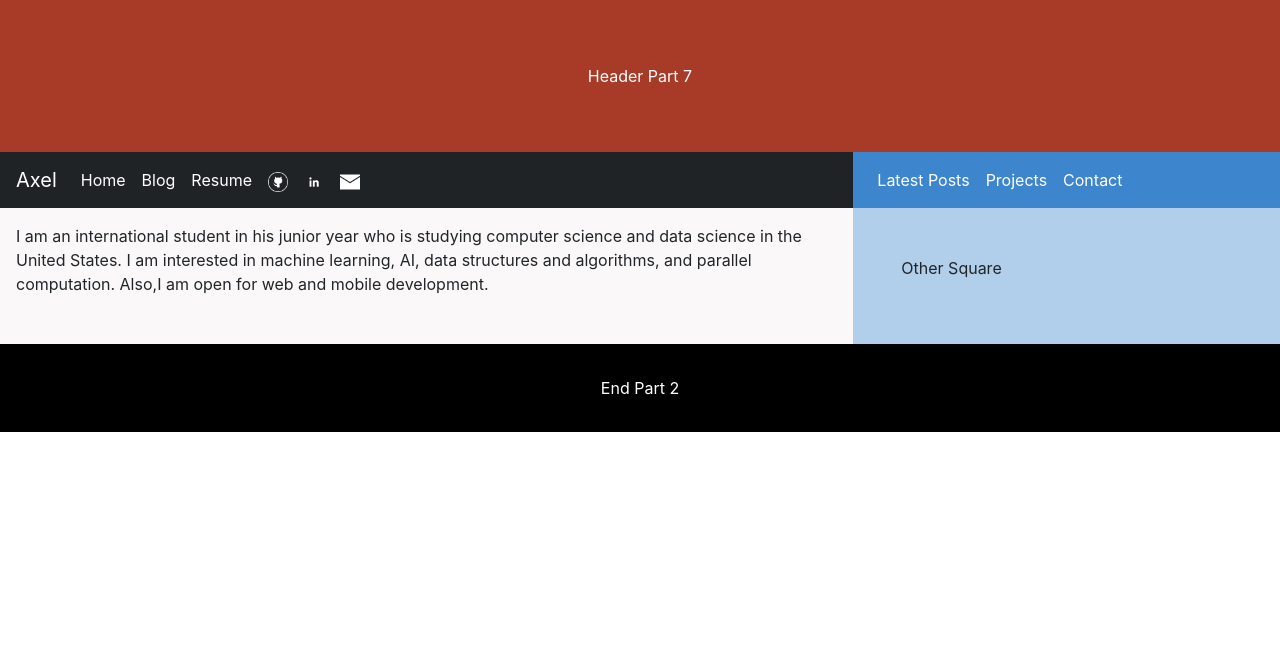
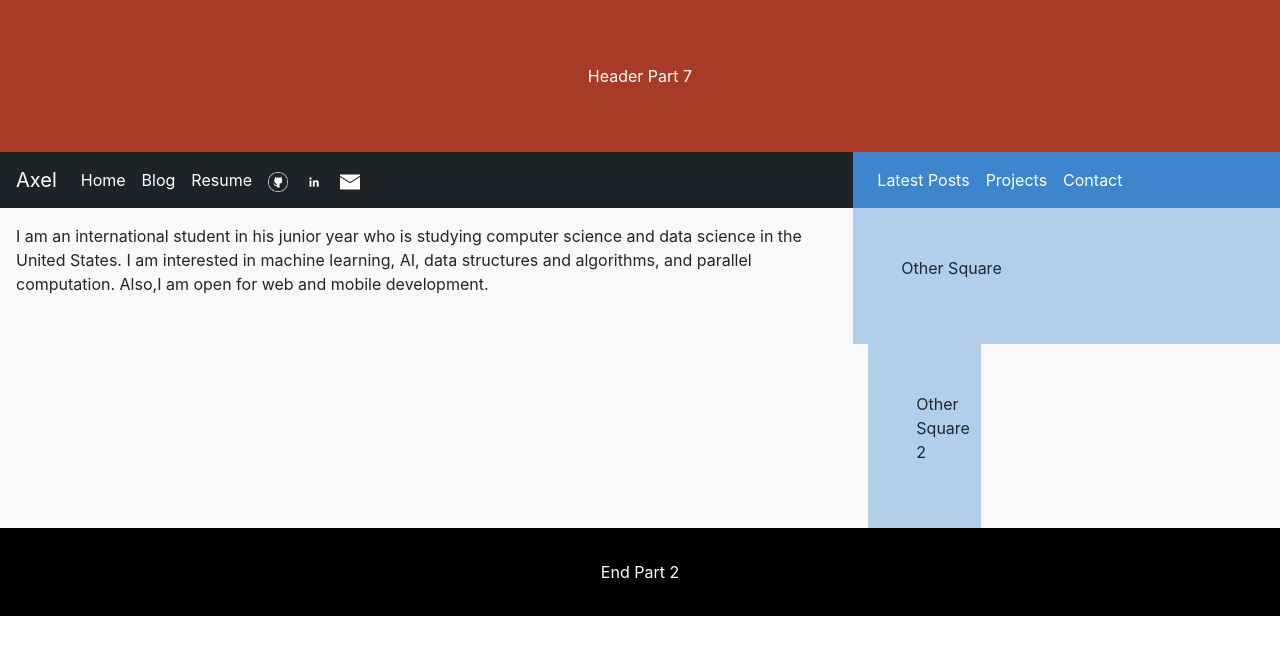
Before and after one commit to axeljeremy7/axeljeremy7.github.io, a Jekyll site: the page built from index.html, in a window 1280 px wide. Shown: the top 655 px of the page. Built offline with Jekyll 4.4.1, drawn with Linux system fonts in a browser that asks for light colours; nearby versions of some CDN libraries.

Commit message:
change for mobile

```diff
--- a/_layouts/default.html
+++ b/_layouts/default.html
@@ -89,9 +89,9 @@
 
 
 		<!-- Start of Second square -->
-		<div class="col-xl-4 col-lg-4 col-md-4 col-sm-4">
+		<div class="col-xl-4 col-lg-4 col-md-4 col-sm-4 d-none d-xl-block d-lg-block d-md-block ">
 			<div class="container-fluid hidden-sm-up barra2">
-				<nav class="navbar navbar-expand-sm navbar-light bg-barra2">
+				<nav class="navbar navbar-expand-sm navbar-light bg-barra2 ">
 					<button class="navbar-toggler" type="button" data-toggle="collapse" data-target="#navbarNavDropdown-navbarText2" aria-controls="navbarNavDropdown" aria-expanded="false" aria-label="Toggle navigation">
 			      <span class="navbar-toggler-icon"></span>
 			    </button>
@@ -117,6 +117,12 @@
 			</div>
 			<!--End of Second Square Content -->
 
+       <div class="col-sm-4 d-none d-sm-block ">
+			<div class="container bodyContent2">
+				<p>Other Square 2</p>
+			</div>
+			</div>
+
 		</div>
 		<!-- End of Second square -->
 	</div>
```
